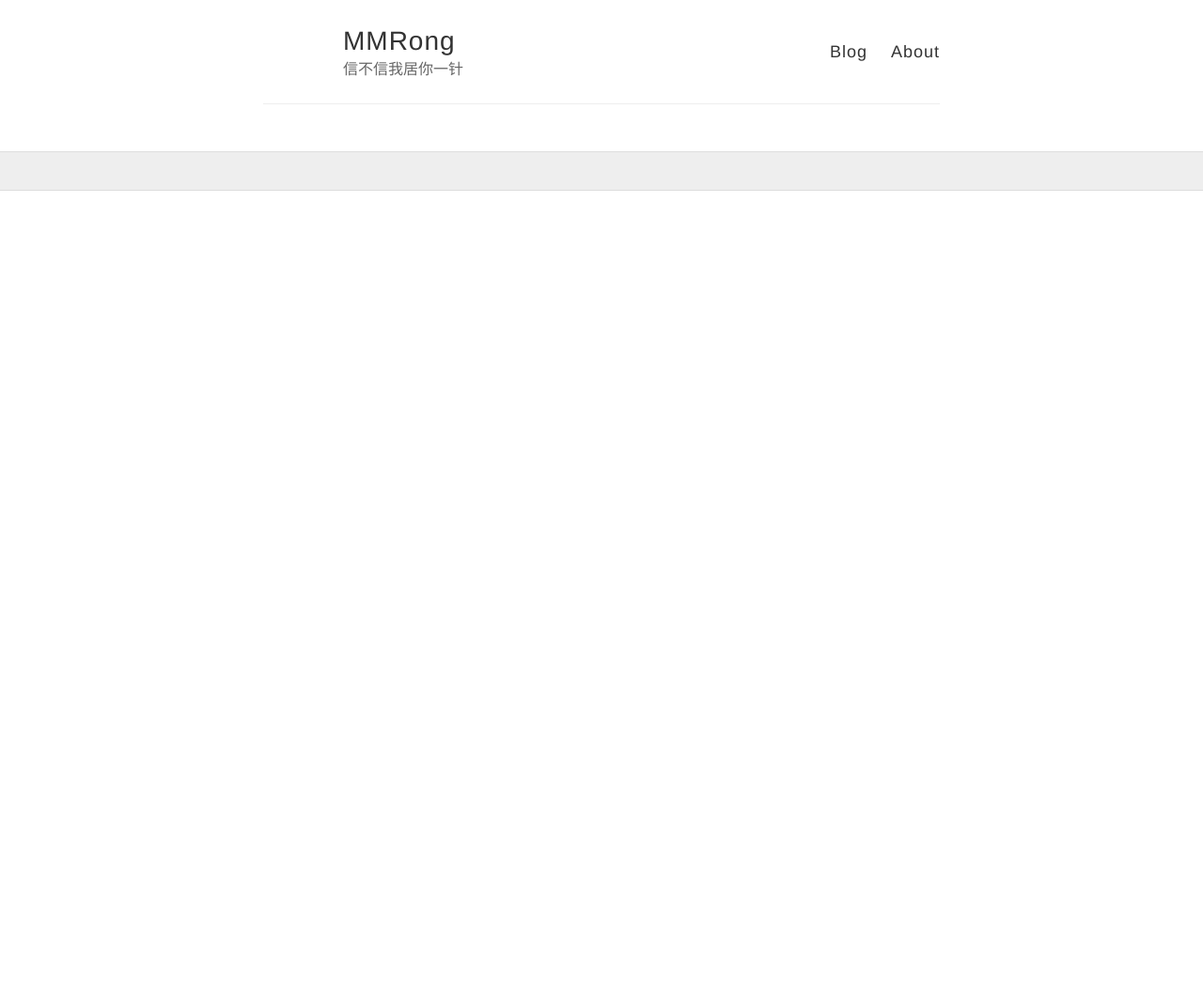
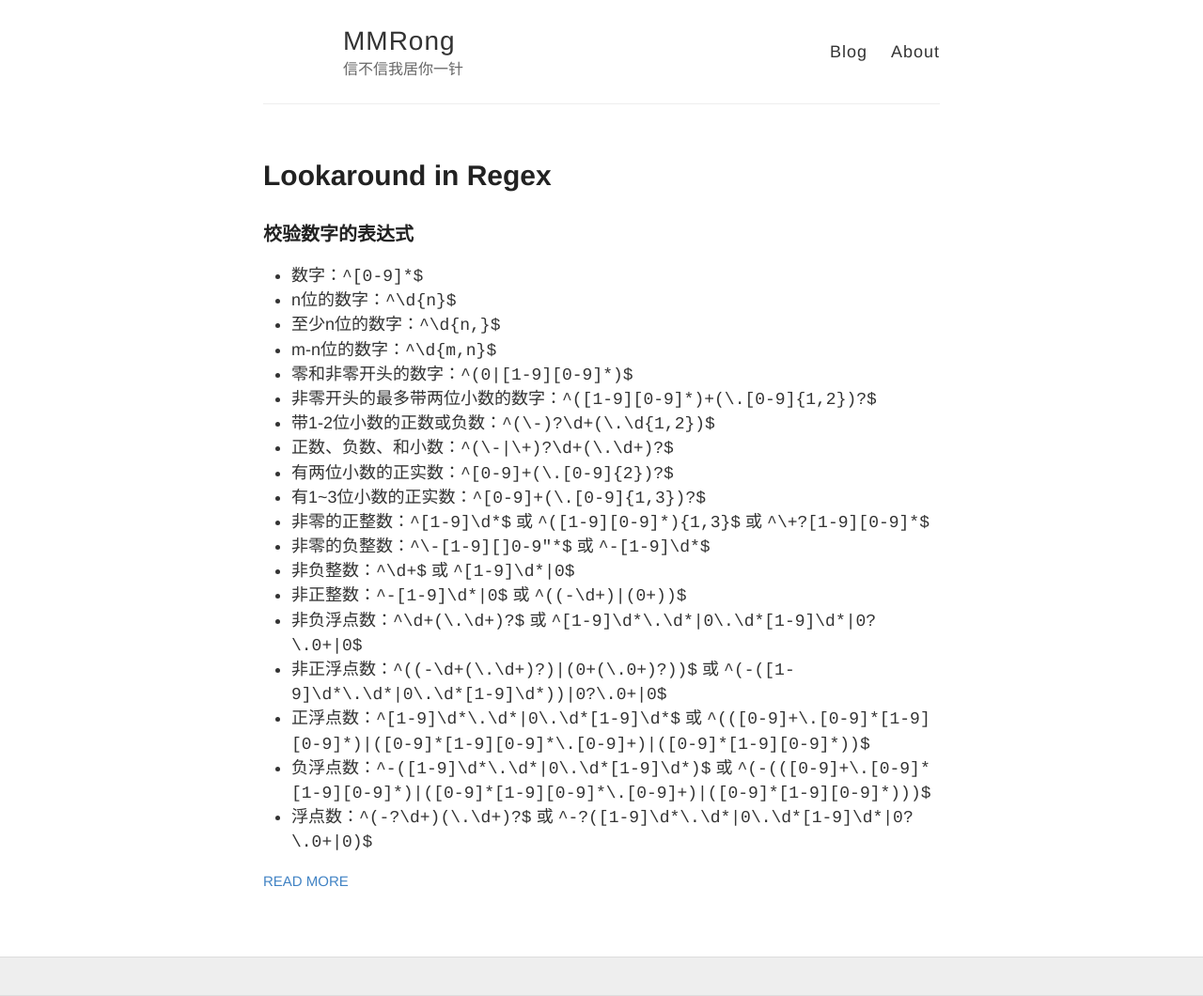
Before and after one commit to MMRong/mmrong.github.io, a Jekyll site: the page built from index.html, in a window 1280 px wide. Shown: the whole page at 94% size. Built offline with Jekyll 4.4.1, drawn with Linux system fonts in a browser that asks for light colours; before the commit the page ends 900 px from its top, so only the background shows below that; part of the change alters nothing that is shown.

```diff
--- a/_config.yml
+++ b/_config.yml
@@ -83,3 +83,7 @@ exclude:
   - LICENSE
   - README.md
   - CNAME
+
+vendors:
+  adsense:
+    client: "ca-pub-8003324946502414"
--- /dev/null
+++ b/_includes/adsense.html
@@ -0,0 +1 @@
+<script data-ad-client="{{ site.vendors.adsense.client }}" async src="https://pagead2.googlesyndication.com/pagead/js/adsbygoogle.js"></script>
--- a/_includes/analytics.html
+++ b/_includes/analytics.html
@@ -1,16 +1,9 @@
-{% if site.google_analytics %}
-	<!-- Google Analytics -->
-	<script>
-		(function(i,s,o,g,r,a,m){i['GoogleAnalyticsObject']=r;i[r]=i[r]||function(){
-		(i[r].q=i[r].q||[]).push(arguments)},i[r].l=1*new Date();a=s.createElement(o),
-		m=s.getElementsByTagName(o)[0];a.async=1;a.src=g;m.parentNode.insertBefore(a,m)
-		})(window,document,'script','//www.google-analytics.com/analytics.js','ga');
+<script>
+	(function(i,s,o,g,r,a,m){i['GoogleAnalyticsObject']=r;i[r]=i[r]||function(){
+	(i[r].q=i[r].q||[]).push(arguments)},i[r].l=1*new Date();a=s.createElement(o),
+	m=s.getElementsByTagName(o)[0];a.async=1;a.src=g;m.parentNode.insertBefore(a,m)
+	})(window,document,'script','https://www.google-analytics.com/analytics.js','ga');
 
-		ga('create', '{{ site.google_analytics }}', 'auto');
-		ga('send', 'pageview', {
-		  'page': '{{ site.baseurl }}{{ page.url }}',
-		  'title': '{{ page.title | replace: "'", "\\'" }}'
-		});
-	</script>
-	<!-- End Google Analytics -->
-{% endif %}
+	ga('create', '{{ site.vendors.analytics.client }}', 'auto');
+	ga('send', 'pageview');
+</script>
--- /dev/null
+++ b/_includes/head.html
@@ -0,0 +1,3 @@
+{% if site.vendors.adsense %}{% include adsense.html %}{% endif %}
+
+{% if site.vendors.analytics %}{% include analytics.html %}{% endif %}
--- a/_layouts/default.html
+++ b/_layouts/default.html
@@ -2,6 +2,8 @@
 <html>
   <head>
     <title>{% if page.title %}{{ page.title }} – {% endif %}{{ site.name }} – {{ site.description }}</title>
+
+    {% include head.html %}
 
     {% include meta.html %}
 
@@ -11,6 +13,7 @@
 
     <link rel="stylesheet" type="text/css" href="{{ site.baseurl }}/style.css" />
     <link rel="alternate" type="application/rss+xml" title="{{ site.name }} - {{ site.description }}" href="{{ site.baseurl }}/feed.xml" />
+
   </head>
 
   <body>
@@ -43,7 +46,5 @@
         </footer>
       </div>
     </div>
-
-    {% include analytics.html %}
   </body>
 </html>
--- /dev/null
+++ b/_posts/2017-07-25-regex.markdown
@@ -0,0 +1,88 @@
+---
+layout: post
+title:  "Lookaround in Regex"
+date:   2017-07-25 13:55:37 +0545
+subtitle: Lookarounds in regex are awesome non-capturing group. It is used to match pattern but not included in the matching list.
+categories: programming
+tags: programming regex
+---
+
+
+### 校验数字的表达式
+
+* 数字：`^[0-9]*$`
+* n位的数字：`^\d{n}$`
+* 至少n位的数字：`^\d{n,}$`
+* m-n位的数字：`^\d{m,n}$`
+* 零和非零开头的数字：`^(0|[1-9][0-9]*)$`
+* 非零开头的最多带两位小数的数字：`^([1-9][0-9]*)+(\.[0-9]{1,2})?$`
+* 带1-2位小数的正数或负数：`^(\-)?\d+(\.\d{1,2})$`
+* 正数、负数、和小数：`^(\-|\+)?\d+(\.\d+)?$`
+* 有两位小数的正实数：`^[0-9]+(\.[0-9]{2})?$`
+* 有1~3位小数的正实数：`^[0-9]+(\.[0-9]{1,3})?$`
+* 非零的正整数：`^[1-9]\d*$` 或 `^([1-9][0-9]*){1,3}$` 或 `^\+?[1-9][0-9]*$`
+* 非零的负整数：`^\-[1-9][]0-9"*$` 或 `^-[1-9]\d*$`
+* 非负整数：`^\d+$` 或 `^[1-9]\d*|0$`
+* 非正整数：`^-[1-9]\d*|0$` 或 `^((-\d+)|(0+))$`
+* 非负浮点数：`^\d+(\.\d+)?$` 或 `^[1-9]\d*\.\d*|0\.\d*[1-9]\d*|0?\.0+|0$`
+* 非正浮点数：`^((-\d+(\.\d+)?)|(0+(\.0+)?))$` 或 `^(-([1-9]\d*\.\d*|0\.\d*[1-9]\d*))|0?\.0+|0$`
+* 正浮点数：`^[1-9]\d*\.\d*|0\.\d*[1-9]\d*$` 或 `^(([0-9]+\.[0-9]*[1-9][0-9]*)|([0-9]*[1-9][0-9]*\.[0-9]+)|([0-9]*[1-9][0-9]*))$`
+* 负浮点数：`^-([1-9]\d*\.\d*|0\.\d*[1-9]\d*)$` 或 `^(-(([0-9]+\.[0-9]*[1-9][0-9]*)|([0-9]*[1-9][0-9]*\.[0-9]+)|([0-9]*[1-9][0-9]*)))$`
+* 浮点数：`^(-?\d+)(\.\d+)?$` 或 `^-?([1-9]\d*\.\d*|0\.\d*[1-9]\d*|0?\.0+|0)$`
+
+
+### 校验字符的表达式
+
+* 汉字：`^[\u4e00-\u9fa5]{0,}$`
+* 英文和数字：`^[A-Za-z0-9]+$` 或 `^[A-Za-z0-9]{4,40}$`
+* 长度为3-20的所有字符：`^.{3,20}$`
+* 由26个英文字母组成的字符串：`^[A-Za-z]+$`
+* 由26个大写英文字母组成的字符串：`^[A-Z]+$`
+* 由26个小写英文字母组成的字符串：`^[a-z]+$`
+* 由数字和26个英文字母组成的字符串：`^[A-Za-z0-9]+$`
+* 由数字、26个英文字母或者下划线组成的字符串：`^\w+$` 或 `^\w{3,20}$`
+* 中文、英文、数字包括下划线：`^[\u4E00-\u9FA5A-Za-z0-9_]+$`
+* 中文、英文、数字但不包括下划线等符号：`^[\u4E00-\u9FA5A-Za-z0-9]+$` 或 `^[\u4E00-\u9FA5A-Za-z0-9]{2,20}$`
+* 可以输入含有`^%&',;=?$\"`等字符：`[^%&',;=?$\x22]+`
+* 禁止输入含有~的字符：`[^~\x22]+`
+
+
+### 特殊需求表达式
+
+* Email地址：`^\w+([-+.]\w+)*@\w+([-.]\w+)*\.\w+([-.]\w+)*$`
+* 域名：`[a-zA-Z0-9][-a-zA-Z0-9]{0,62}(/.[a-zA-Z0-9][-a-zA-Z0-9]{0,62})+/.?`
+* InternetURL：`[a-zA-z]+://[^\s]* 或 ^http://([\w-]+\.)+[\w-]+(/[\w-./?%&=]*)?$`
+* 手机号码：`^(13[0-9]|14[5|7]|15[0|1|2|3|5|6|7|8|9]|18[0|1|2|3|5|6|7|8|9])\d{8}$`
+* 电话号码（`XXX-XXXXXXX`、`XXXX-XXXXXXXX`、`XXX-XXXXXXX`、`XXX-XXXXXXXX`、`XXXXXXX`和`XXXXXXXX`）：`^(\(\d{3,4}-)|\d{3.4}-)?\d{7,8}$`
+* 国内电话号码（`0511-4405222`、`021-87888822`）：`\d{3}-\d{8}|\d{4}-\d{7}`
+* 电话号码正则表达式（支持手机号码，3-4位区号，7-8位直播号码，1－4位分机号）: `((\d{11})|^((\d{7,8})|(\d{4}|\d{3})-(\d{7,8})|(\d{4}|\d{3})-(\d{7,8})-(\d{4}|\d{3}|\d{2}|\d{1})|(\d{7,8})-(\d{4}|\d{3}|\d{2}|\d{1}))$)`
+* 身份证号(15位、18位数字)，最后一位是校验位，可能为数字或字符X：`(^\d{15}$)|(^\d{18}$)|(^\d{17}(\d|X|x)$)`
+* 帐号是否合法(字母开头，允许5-16字节，允许字母数字下划线)：`^[a-zA-Z][a-zA-Z0-9_]{4,15}$`
+* 密码(以字母开头，长度在6~18之间，只能包含字母、数字和下划线)：`^[a-zA-Z]\w{5,17}$`
+* 强密码(必须包含大小写字母和数字的组合，不能使用特殊字符，长度在 8-10 之间)：`^(?=.*\d)(?=.*[a-z])(?=.*[A-Z])[a-zA-Z0-9]{8,10}$`
+* 强密码(必须包含大小写字母和数字的组合，可以使用特殊字符，长度在8-10之间)：`^(?=.*\d)(?=.*[a-z])(?=.*[A-Z]).{8,10}$`
+* 日期格式：`^\d{4}-\d{1,2}-\d{1,2}`
+* 一年的12个月(01～09和1～12)：`^(0?[1-9]|1[0-2])$`
+* 一个月的31天(01～09和1～31)：`^((0?[1-9])|((1|2)[0-9])|30|31)$`
+* xml文件：`^([a-zA-Z]+-?)+[a-zA-Z0-9]+\\.[x|X][m|M][l|L]$`
+* 中文字符的正则表达式：`[\u4e00-\u9fa5]`
+* 双字节字符：`[^\x00-\xff]`
+* 空白行的正则表达式：`\n\s*\r`
+* HTML标记的正则表达式：`<(\S*?)[^>]*>.*?|<.*? />`
+* 首尾空白字符的正则表达式：`^\s*|\s*$或(^\s*)|(\s*$)`
+* 腾讯QQ号：`[1-9][0-9]{4,}` (腾讯QQ号从10000开始)
+* 中国邮政编码：`[1-9]\d{5}(?!\d)` (中国邮政编码为6位数字)
+* IP地址：`((?:(?:25[0-5]|2[0-4]\\d|[01]?\\d?\\d)\\.){3}(?:25[0-5]|2[0-4]\\d|[01]?\\d?\\d))`
+* 版本号：^9+(\.\d+)+$
+
+
+### 钱的输入格式：
+
+* 有四种钱的表示形式我们可以接受:"10000.00" 和 "10,000.00", 和没有 "分" 的 "10000" 和 "10,000"：`^[1-9][0-9]*$`
+* 这表示任意一个不以0开头的数字,但是,这也意味着一个字符"0"不通过,所以我们采用下面的形式：`^(0|[1-9][0-9]*)$`
+* 一个0或者一个不以0开头的数字.我们还可以允许开头有一个负号：`^(0|-?[1-9][0-9]*)$`
+* 这表示一个0或者一个可能为负的开头不为0的数字.让用户以0开头好了.把负号的也去掉,因为钱总不能是负的吧。下面我们要加的是说明可能的小数部分：`^[0-9]+(.[0-9]+)?$`
+* 必须说明的是,小数点后面至少应该有1位数,所以"10."是不通过的,但是 "10" 和 "10.2" 是通过的：`^[0-9]+(.[0-9]{2})?$`
+* 这样我们规定小数点后面必须有两位,如果你认为太苛刻了,可以这样：`^[0-9]+(.[0-9]{1,2})?$`
+* 这样就允许用户只写一位小数.下面我们该考虑数字中的逗号了,我们可以这样：`^[0-9]{1,3}(,[0-9]{3})*(.[0-9]{1,2})?$`
+* 1到3个数字,后面跟着任意个 逗号+3个数字,逗号成为可选,而不是必须：`^([0-9]+|[0-9]{1,3}(,[0-9]{3})*)(.[0-9]{1,2})?$`
```
Also changed, not shown: 4 other files.
